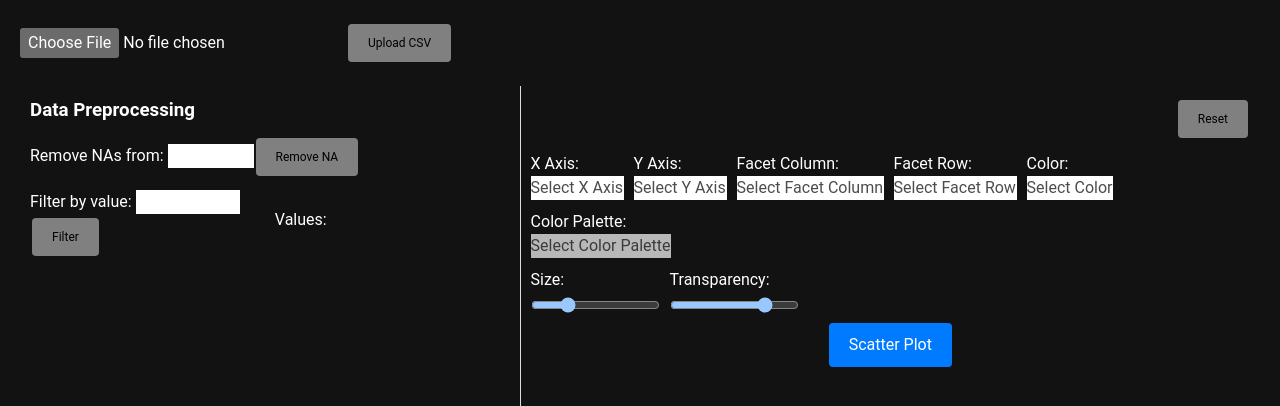
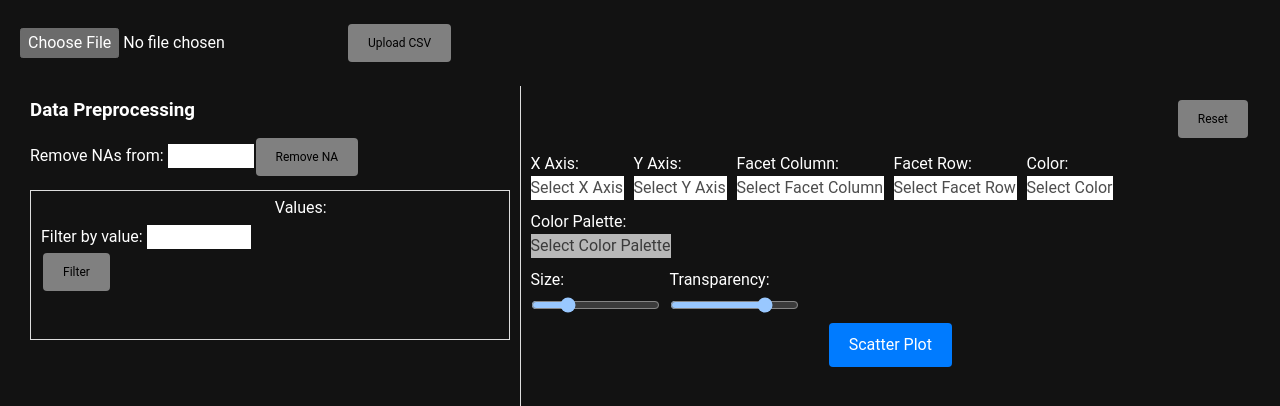
Before and after one commit to ks6pita/plot-ex, a Vue app in the folder frontend/: page / in a window 1280 px wide. Shown: the top 406 px of the page. Built offline with nearby package versions, Linux system fonts and the light colour scheme.

Commit message:
network error

```diff
--- a/frontend/src/App.vue
+++ b/frontend/src/App.vue
@@ -591,6 +591,9 @@ tr:nth-child(even) {
   align-items: center;
   width: 100%;
   max-width: 600px;
+  height: 150px; /* 固定サイズに設定 */
+  border: 1px solid #ddd;
+  padding: 10px;
 }
 
 .filter-left {
@@ -600,6 +603,7 @@ tr:nth-child(even) {
 .filter-right {
   flex: 1;
   overflow-y: auto;
+  height: 100%;
 }
 
 .multiselect-container {
```
Also changed, not shown: 1 other file (tests, documents, lock files or other folders).
